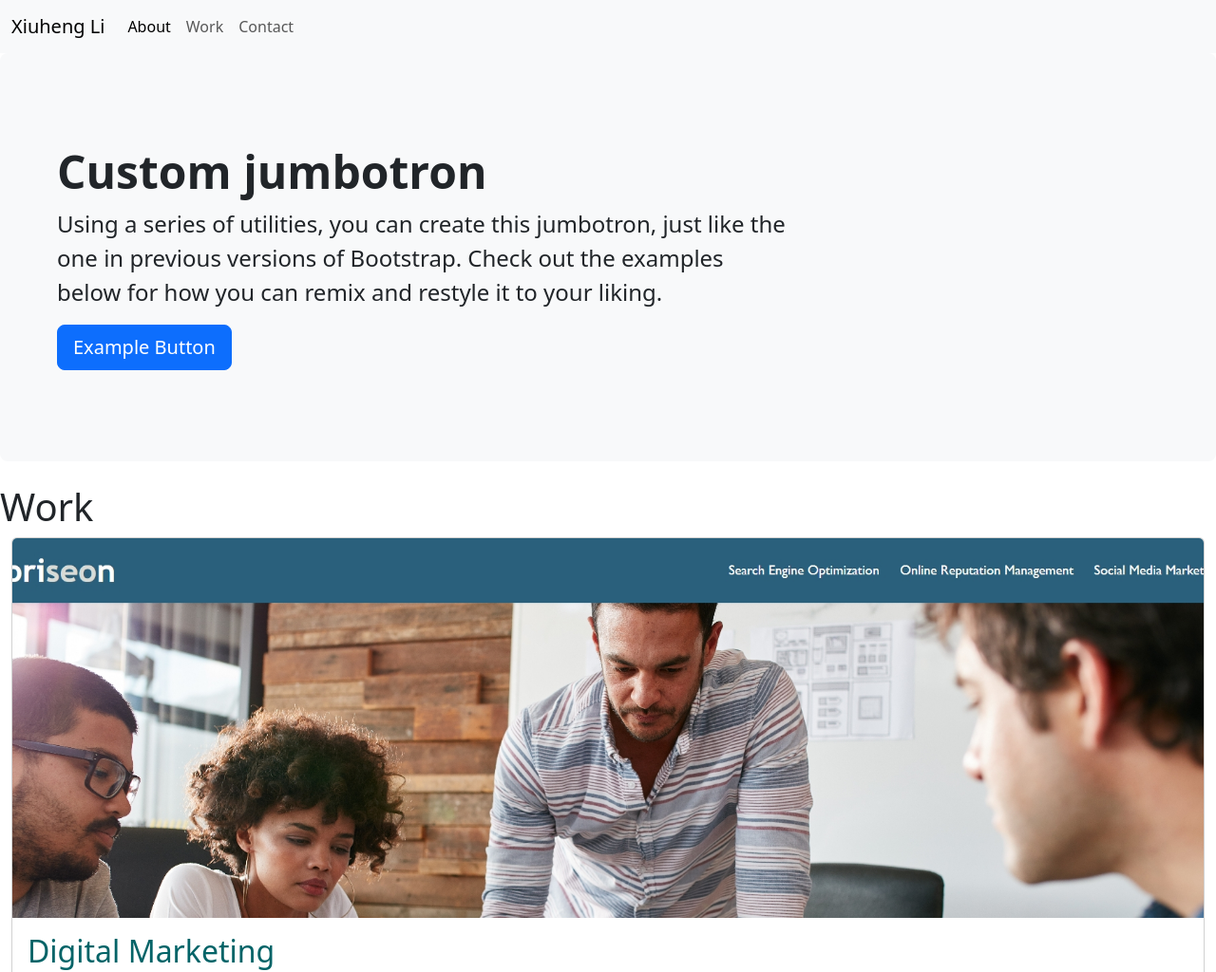
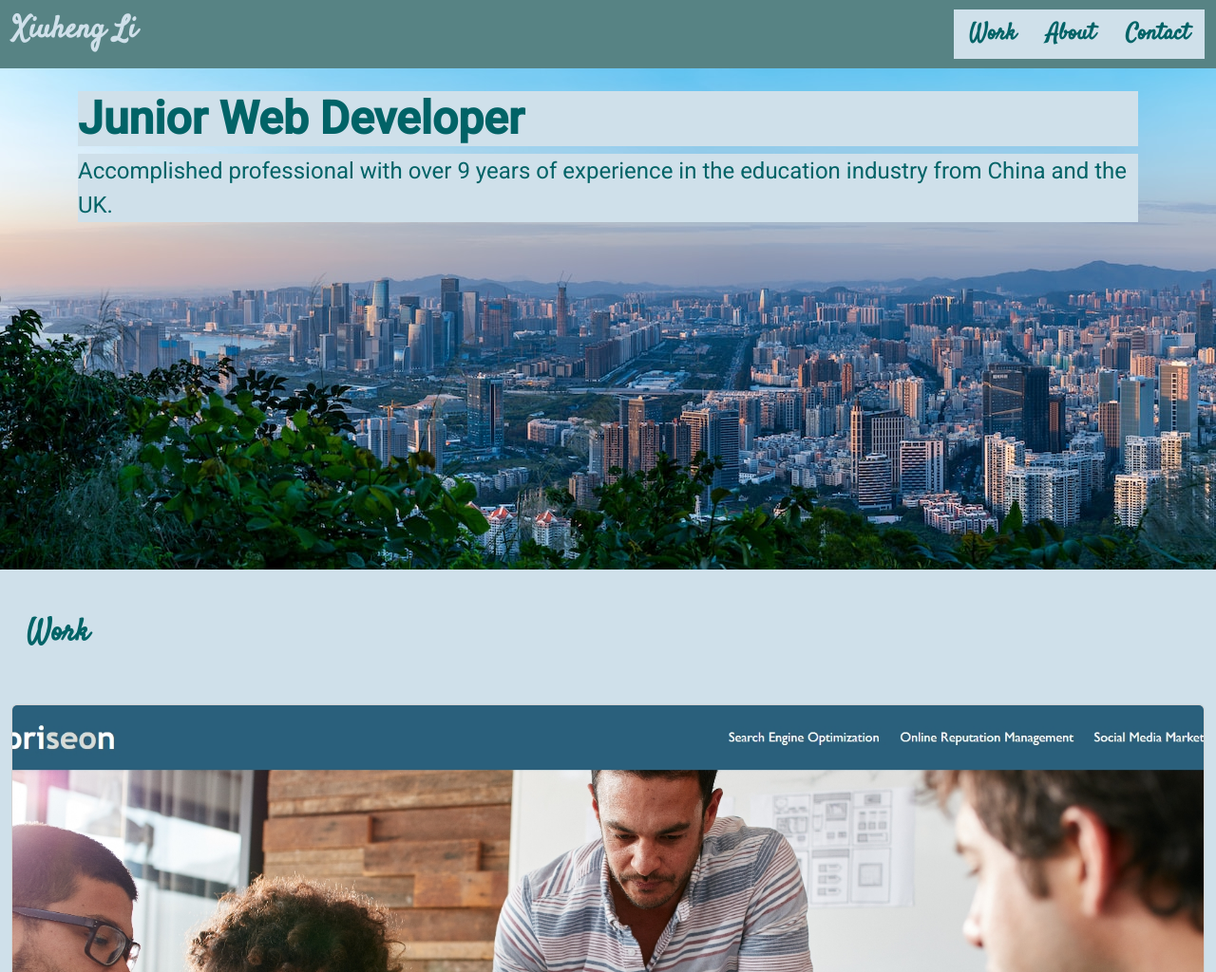
Before and after one commit to leesoohang/Bootstrap-Portfolio, a plain HTML site: page index.html in a window 1280 px wide. Shown: the top 1024 px of the page at 95% size. Drawn offline with nearby package versions, Linux system fonts and the light colour scheme.

Commit message:
updated navbar

```diff
--- a/css/style.css
+++ b/css/style.css
@@ -12,7 +12,34 @@ Teal (darkest) #016367 */
   --frame: #01949A;
 }
 
+* {
+  background-color: var(--background);
+  color: var(--text) !important;
+  font-family: 'Roboto', sans-serif;
+}
 
+.navbar {
+  background-color: var(--nav);
+}
+
+.nav-link {
+  font-size: 1.5rem !important;
+}
+
+.hero-section {
+  background-image: url("../images/banner-hometown.jpg");
+  height: 600px;
+}
+
+
+h1 {
+  color: var(--background) !important;
+}
+
+h1,h3 {
+  font-family: 'Satisfy', cursive;
+  font-size: 2rem !important;
+}
 
 img {
   height: 400px;
@@ -23,6 +50,8 @@ img {
 a {
   text-decoration: none;
   color: var(--text);
+  display: inline;
+  font-family: 'Satisfy', cursive;
 }
 
 #banking {
--- a/index.html
+++ b/index.html
@@ -14,47 +14,41 @@
   </head>
   <body>
     <!-- Navigation Code -->
-    <nav class="navbar navbar-expand-lg bg-body-tertiary">
-      <div class="container-fluid">
-        <a class="navbar-brand" href="#">Xiuheng Li</a>
-        <button class="navbar-toggler" type="button" data-bs-toggle="collapse" data-bs-target="#navbarSupportedContent" aria-controls="navbarSupportedContent" aria-expanded="false" aria-label="Toggle navigation">
-          <span class="navbar-toggler-icon"></span>
-        </button>
-        <div class="collapse navbar-collapse" id="navbarSupportedContent">
-          <ul class="navbar-nav me-auto mb-2 mb-lg-0">
+    <nav class="navbar fixed-top navbar-expand-lg">
+      <div class="container-fluid bg-transparent">
+        <h1 class="fw-bold navbar-brand bg-transparent">Xiuheng Li</h1>
+        <ul class="nav fw-bold justify-content-end">
           <li class="nav-item">
-              <a class="nav-link active" aria-current="page" href="#">About</a>
+            <a class="nav-link" href="#work-section">Work</a>
           </li>
           <li class="nav-item">
-              <a class="nav-link" href="#">Work</a>
+            <a class="nav-link" href="#">About</a>
           </li>
           <li class="nav-item">
             <a class="nav-link" href="#">Contact</a>
           </li>
         </ul>
       </div>
-      </div>
     </nav>
 
     <!-- Jumbotron Code -->
-    <div class="p-5 mb-4 bg-body-tertiary rounded-3">
-      <div class="container-fluid py-5">
-        <h1 class="display-5 fw-bold">Custom jumbotron</h1>
-        <p class="col-md-8 fs-4">Using a series of utilities, you can create this jumbotron, just like the one in previous versions of Bootstrap. Check out the examples below for how you can remix and restyle it to your liking.</p>
-        <button class="btn btn-primary btn-lg" type="button" data-bs-toggle=”modal”
-        data-bs-target=”#exampleModal”>Example Button</button>
+    <div class="p-5 hero-section">
+      <div class="container py-5 bg-transparent hero-box" >
+        <h2 class="display-5 fw-bold ">Junior Web Developer</h2>
+        <p class="fs-4">Accomplished professional with over 9 years of experience in the education industry from China and the UK. </p>
       </div>
     </div>
 
     <!-- Grid -->
-    <h1>Work</h1>
     <div class="container-fluid">
+      <h3 class="px-3 py-5 fw-bold" id="work-section">Work</h3>
       <div class="row">
         <div class="col-lg-12 col-md-12 col-sm-12">
           <div class="card h-100">
             <img class="card-img-top" src="./images/work-horiseon.jpg" alt="Card image cap">
             <div class="card-body">
-              <a href='https://leesoohang.github.io/module1-refactor-Horiseon' target="_blank"><h2 class="card-title">Digital Marketing</h2></a>
+              <a href='https://leesoohang.github.io/module1-refactor-Horiseon' target="_blank"><h4 class="card-title">Digital Marketing</h4></a>
+              <p class="card-text">This project is to modify the webpage for Horiseon, a marketing agency, in order for better accessibility standards.</p>
             </div>
           </div>
         </div>
@@ -64,7 +58,8 @@
           <div class="card h-100">
             <img class="card-img-top" src="./images/work-open-banking.jpg" alt="Card image cap">
             <div class="card-body">
-              <a href='https://leesoohang.github.io/module1-refactor-Horiseon' target="_blank"><h2 class="card-title">Open Banking Brochure</h2></a>
+              <h4 class="card-title">Open Banking Brochure (placeholder)</h4>
+              <p class="card-text">This project is to modify the webpage for Horiseon, a marketing agency, in order for better accessibility standards.</p>
             </div>
           </div>
         </div>
@@ -72,7 +67,8 @@
           <div class="card h-100">
             <img class="card-img-top" src="./images/work-elearning.jpg" alt="Card image cap">
             <div class="card-body">
-              <a href='https://leesoohang.github.io/module1-refactor-Horiseon' target="_blank"><h2 class="card-title">ELearning Campaign (placeholder)</h2></a>
+              <h4 class="card-title">ELearning Course Campaign (placeholder)</h4>
+              <p class="card-text">This project is to develop online curriculum activities for English as a second lanagauge learners.</p>
             </div>
           </div>
         </div>
@@ -82,7 +78,8 @@
           <div class="card h-100">
             <img class="card-img-top" src="./images/work-business-school.jpg" alt="Card image cap">
             <div class="card-body">
-              <a href='https://leesoohang.github.io/module1-refactor-Horiseon' target="_blank"><h2 class="card-title">Business School Page (placeholder)</h2></a>
+              <h4 class="card-title">Business School Page (placeholder)</h4>
+              <p class="card-text">This project is to create a landing page targeted at prospective internatioanl students for a renowned business school.</p>
             </div>
           </div>
         </div>
@@ -90,7 +87,7 @@
           <div class="card h-100">
             <img class="card-img-top" src="./images/work-ld.jpg" alt="Card image cap">
             <div class="card-body">
-              <a href='https://leesoohang.github.io/module1-refactor-Horiseon' target="_blank"><h2 class="card-title">L&D Induction Course (placeholder)</h2></a>
+              <h4 class="card-title">L&D Induction Course (placeholder)</h4><p class="card-text">This project is to design user-friendly content for an induction course about fire safety.</p>
             </div>
           </div>
         </div>
@@ -136,9 +133,6 @@
       </div>
     </div>
 
-    <!-- Optional JavaScript -->
-    <!-- Popper.js, then Bootstrap JS -->
-    <script src="https://cdn.jsdelivr.net/npm/@popperjs/core@2.11.7/dist/umd/popper.min.js" integrity="sha384-zYPOMqeu1DAVkHiLqWBUTcbYfZ8osu1Nd6Z89ify25QV9guujx43ITvfi12/QExE" crossorigin="anonymous"></script>
-    <script src="https://cdn.jsdelivr.net/npm/bootstrap@5.3.0-alpha3/dist/js/bootstrap.min.js" integrity="sha384-Y4oOpwW3duJdCWv5ly8SCFYWqFDsfob/3GkgExXKV4idmbt98QcxXYs9UoXAB7BZ" crossorigin="anonymous"></script>
+
   </body>
 </html>
```
Lines whose indentation alone changed are shown as unchanged.
